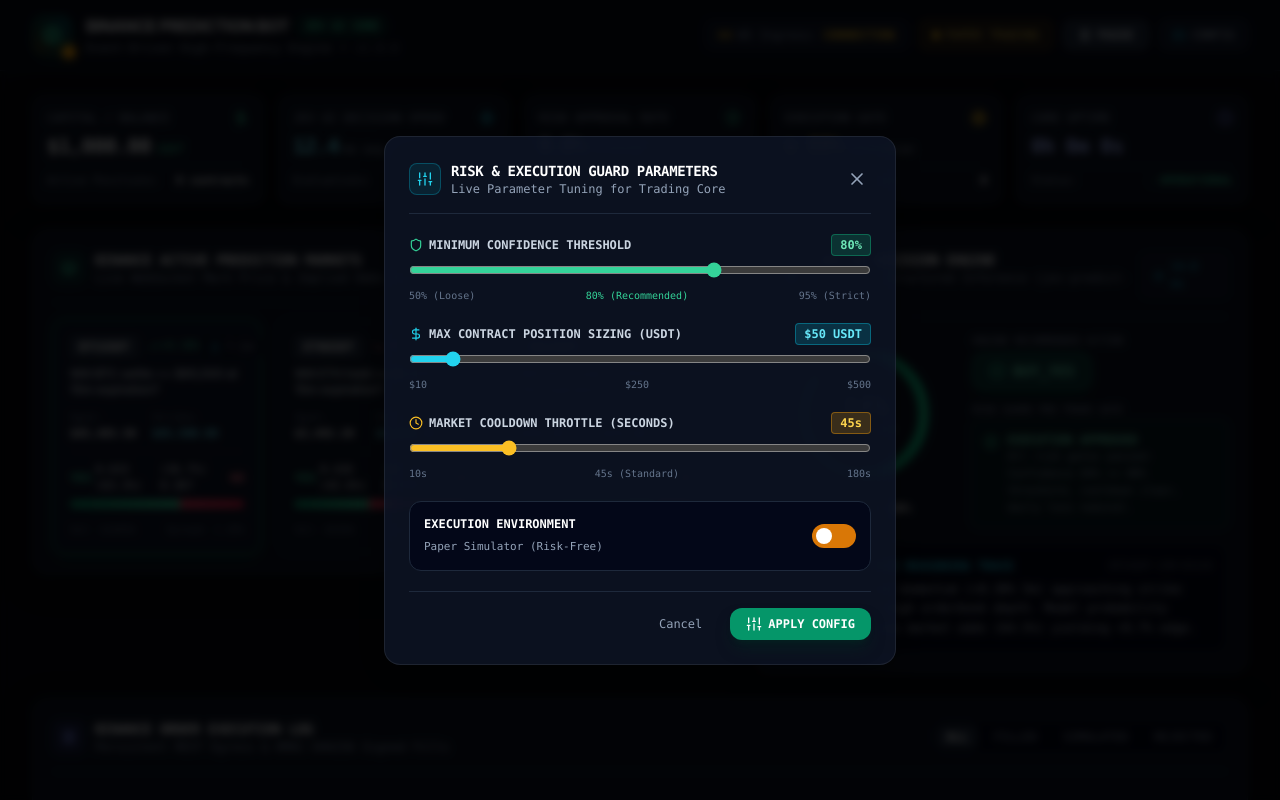
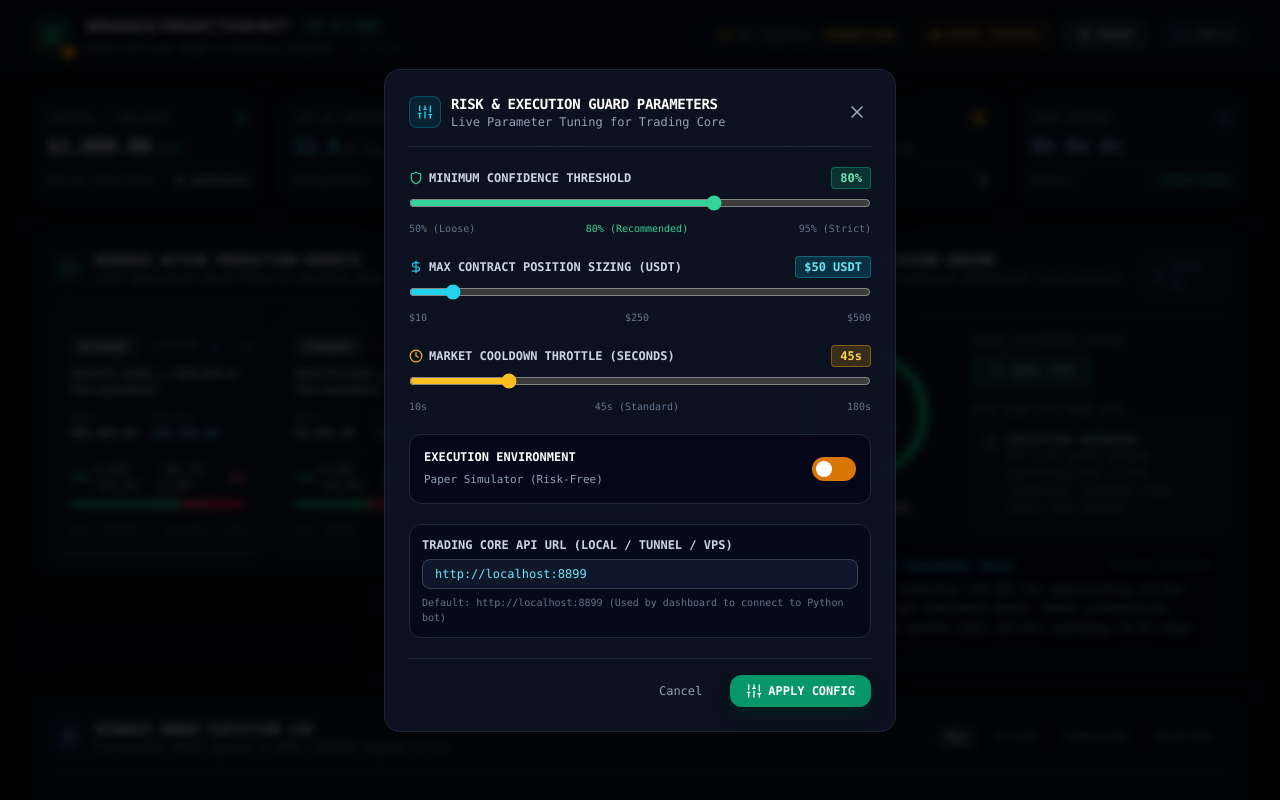
Before and after one commit to PICDEV-collap/binance-jev-prediction-bot, a Next.js app in the folder web/: page / in a window 1280 px wide. Both pictures are taken after a click on the button "CONFIG". Shown: the top 800 px of the page. Built offline with nearby package versions, Linux system fonts and the light colour scheme; no server answers.

Commit message:
feat: add quick start batch scripts and dynamic server url setting

```diff
--- a/web/src/app/page.tsx
+++ b/web/src/app/page.tsx
@@ -67,12 +67,18 @@ export default function DashboardPage() {
   const [orders, setOrders] = useState<OrderItem[]>([]);
   const [isConnected, setIsConnected] = useState<boolean>(false);
   const [isConfigOpen, setIsConfigOpen] = useState<boolean>(false);
+  const [serverUrl, setServerUrl] = useState<string>('http://localhost:8899');
 
   const wsRef = useRef<WebSocket | null>(null);
   const reconnectTimeoutRef = useRef<NodeJS.Timeout | null>(null);
 
-  // Initialize demo decision so UI looks rich instantly
+  // Load custom server URL from localStorage on client mount & set initial demo state
   useEffect(() => {
+    if (typeof window !== 'undefined') {
+      const saved = localStorage.getItem('bot_server_url');
+      if (saved) setServerUrl(saved);
+    }
+
     const demoRecord: TelemetryRecord = {
       timestamp: Date.now() / 1000,
       market_id: 'BTCUSDT-15M-R3120',
@@ -120,10 +126,14 @@ export default function DashboardPage() {
   const connectWebSocket = useCallback(() => {
     if (typeof window === 'undefined') return;
 
-    const protocol = window.location.protocol === 'https:' ? 'wss:' : 'ws:';
-    const host = window.location.hostname || 'localhost';
-    const botPort = process.env.NEXT_PUBLIC_BOT_PORT || '8899';
-    const wsUrl = `${protocol}//${host}:${botPort}/ws/stream`;
+    let wsUrl = 'ws://localhost:8899/ws/stream';
+    try {
+      const parsed = new URL(serverUrl);
+      const wsProtocol = parsed.protocol === 'https:' ? 'wss:' : 'ws:';
+      wsUrl = `${wsProtocol}//${parsed.host}/ws/stream`;
+    } catch {
+      wsUrl = 'ws://localhost:8899/ws/stream';
+    }
 
     try {
       const socket = new WebSocket(wsUrl);
@@ -221,8 +231,14 @@ export default function DashboardPage() {
   }, [isConnected]);
 
   const getApiUrl = (endpoint: string) => {
-    const port = process.env.NEXT_PUBLIC_BOT_PORT || '8899';
-    return `http://localhost:${port}${endpoint}`;
+    return `${serverUrl.replace(/\/$/, '')}${endpoint}`;
+  };
+
+  const handleSaveServerUrl = (newUrl: string) => {
+    setServerUrl(newUrl);
+    if (typeof window !== 'undefined') {
+      localStorage.setItem('bot_server_url', newUrl);
+    }
   };
 
   // Actions
@@ -355,6 +371,8 @@ export default function DashboardPage() {
         currentPositionSize={status?.risk_guard?.max_position_size_usdt ?? 50.0}
         currentCooldown={status?.risk_guard?.cooldown_seconds ?? 45}
         currentPaperTrading={status?.trading_mode !== 'LIVE_TRADING'}
+        serverUrl={serverUrl}
+        onSaveServerUrl={handleSaveServerUrl}
         onSaveConfig={handleSaveConfig}
       />
 
--- a/web/src/components/RiskControlsModal.tsx
+++ b/web/src/components/RiskControlsModal.tsx
@@ -19,6 +19,8 @@ interface RiskControlsModalProps {
   currentPositionSize: number;
   currentCooldown: number;
   currentPaperTrading: boolean;
+  serverUrl: string;
+  onSaveServerUrl: (url: string) => void;
   onSaveConfig: (newConfig: {
     confidence_threshold: number;
     max_position_size_usdt: number;
@@ -34,12 +36,15 @@ export const RiskControlsModal: React.FC<RiskControlsModalProps> = ({
   currentPositionSize,
   currentCooldown,
   currentPaperTrading,
+  serverUrl,
+  onSaveServerUrl,
   onSaveConfig,
 }) => {
   const [threshold, setThreshold] = useState<number>(currentThreshold * 100);
   const [positionSize, setPositionSize] = useState<number>(currentPositionSize);
   const [cooldown, setCooldown] = useState<number>(currentCooldown);
   const [paperTrading, setPaperTrading] = useState<boolean>(currentPaperTrading);
+  const [customServerUrl, setCustomServerUrl] = useState<string>(serverUrl);
   const [saving, setSaving] = useState<boolean>(false);
   const [savedSuccess, setSavedSuccess] = useState<boolean>(false);
 
@@ -48,6 +53,9 @@ export const RiskControlsModal: React.FC<RiskControlsModalProps> = ({
   const handleSave = async () => {
     setSaving(true);
     try {
+      if (customServerUrl.trim()) {
+        onSaveServerUrl(customServerUrl.trim());
+      }
       await onSaveConfig({
         confidence_threshold: threshold / 100,
         max_position_size_usdt: positionSize,
@@ -204,6 +212,23 @@ export const RiskControlsModal: React.FC<RiskControlsModalProps> = ({
             </button>
           </div>
 
+          {/* 5. Trading Core Endpoint URL */}
+          <div className="space-y-1.5 p-3 rounded-xl bg-slate-950/60 border border-slate-800">
+            <span className="text-xs font-mono font-semibold text-slate-300 block">
+              TRADING CORE API URL (LOCAL / TUNNEL / VPS)
+            </span>
+            <input
+              type="text"
+              value={customServerUrl}
+              onChange={(e) => setCustomServerUrl(e.target.value)}
+              placeholder="http://localhost:8899"
+              className="w-full bg-slate-900 border border-slate-700 rounded-lg px-3 py-1.5 text-xs font-mono text-cyan-300 focus:outline-none focus:border-cyan-500"
+            />
+            <span className="text-[10px] font-mono text-slate-500 block">
+              Default: http://localhost:8899 (Used by dashboard to connect to Python bot)
+            </span>
+          </div>
+
         </div>
 
         {/* Modal Actions */}
```
Also changed, not shown: 2 other files (tests, documents, lock files or other folders).
